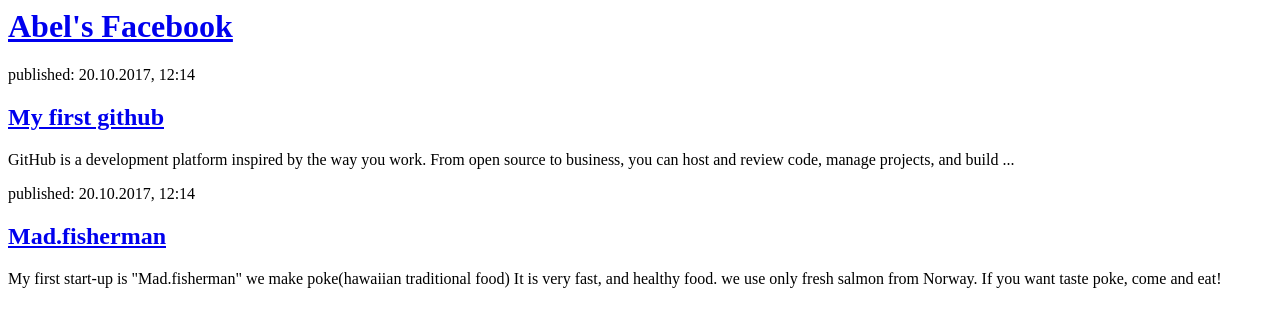
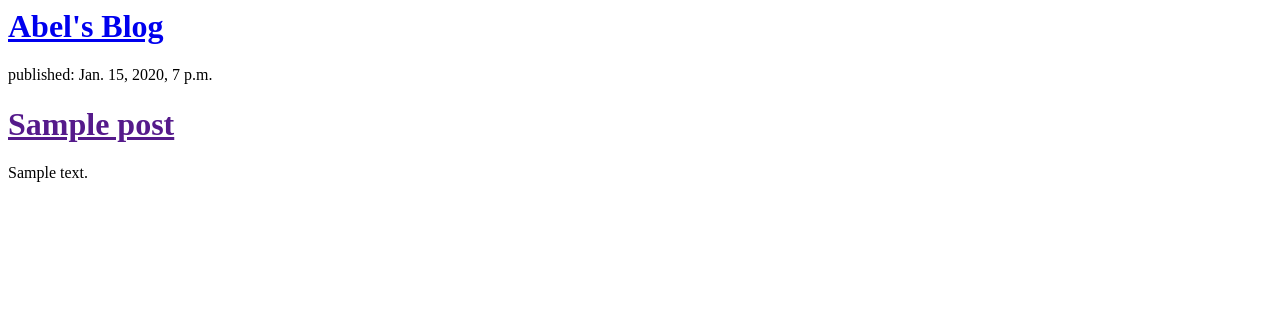
Before and after one commit to livelikeabel/my-first-blog, a Django app: template blog/templates/blog/post_list.html in a window 1280 px wide. Shown: the top 327 px of the page. Run offline with Django 3.2, Linux system fonts and the light colour scheme; the template is opened without the code that fills it: values that come from a table or form of the project are taken from there, others are empty; tables that the repository leaves empty hold one stand-in row (values such as "Sample post").

Commit message:
Modified templates to display posts from database.

```diff
--- a/blog/models.py
+++ b/blog/models.py
@@ -1,7 +1,7 @@
 from django.db import models # plus other files
 from django.utils import timezone
 
-
+#데이터 관리
 #class : define object  #Post : name of model
 class Post(models.Model): # define models, model is object
 	author = models.ForeignKey('auth.User')
--- a/blog/templates/blog/post_list.html
+++ b/blog/templates/blog/post_list.html
@@ -5,19 +5,15 @@
 	</head>
 	<body>
 		<div>
-			<h1><a href="https://www.facebook.com/profile.php?id=100014350666563">Abel's Facebook</a></h1>
+			<h1><a href="/">Abel's Blog</a></h1>
 		</div>
 
-		<div>
-			<p>published: 20.10.2017, 12:14</p>
-			<h2><a href="https://github.com/livelikeabel">My first github</a></h2>
-			<p>GitHub is a development platform inspired by the way you work. From open source to business, you can host and review code, manage projects, and build ...</p>
-		</div>
-
-		<div>
-			<p>published: 20.10.2017, 12:14</p>
-			<h2><a href="https://www.instagram.com/mad.fisherman/">Mad.fisherman</a></h2>
-			<p>My first start-up is "Mad.fisherman" we make poke(hawaiian traditional food) It is very fast, and healthy food. we use only fresh salmon from Norway. If you want taste poke, come and eat!</p>
-		</div>
+		{% for post in posts %}
+			<div>
+				<p>published: {{ post.published_date }}</p>
+				<h1><a href="">{{ post.title }}</a></h1>
+				<p>{{ post.text|linebreaksbr }}</p>
+			</div>
+		{% endfor %}
 	</body>
 </html>
```
Also changed, not shown: blog/views.py (+5 -2 lines).
